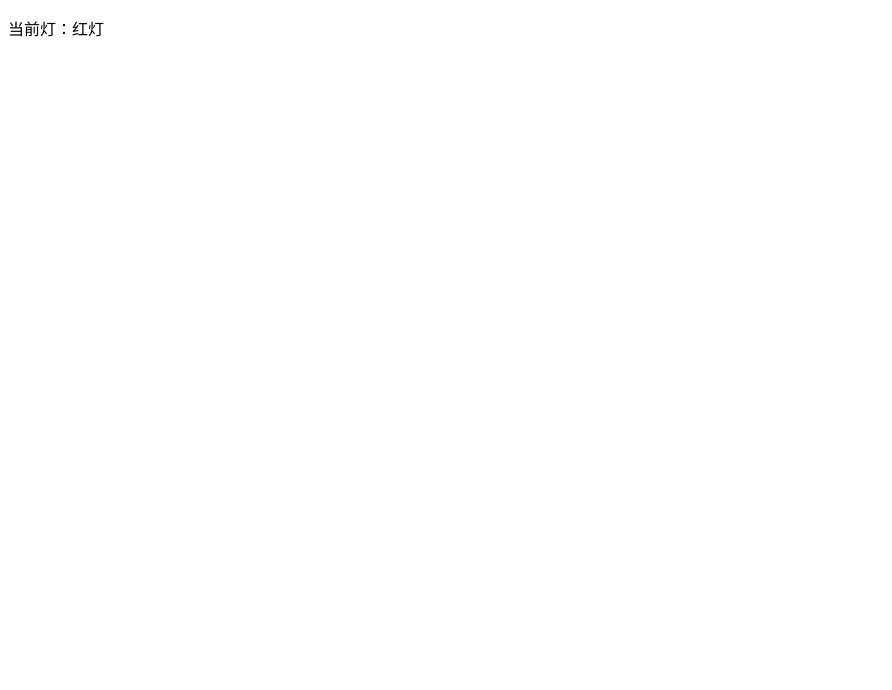
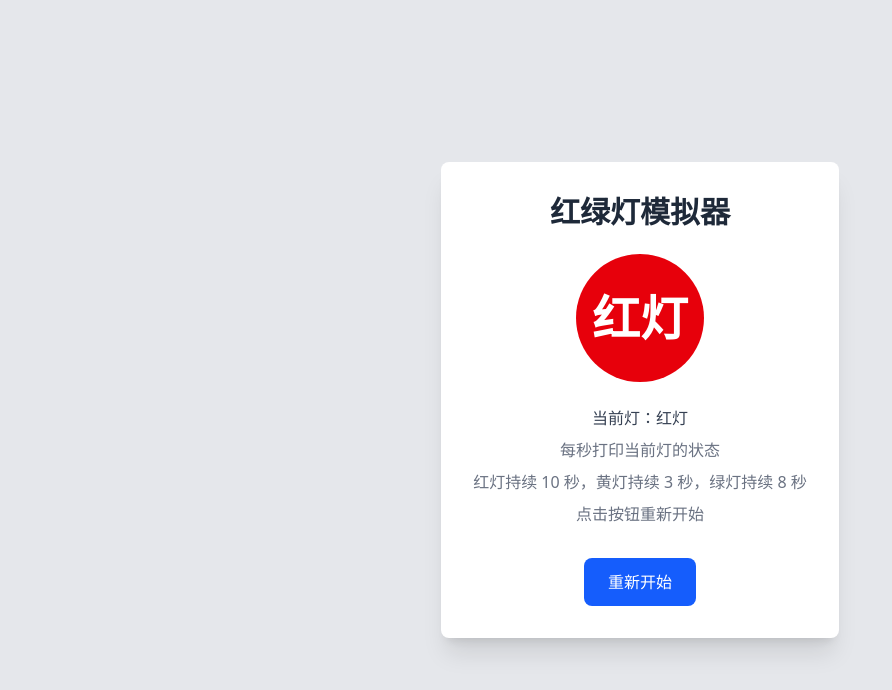
Before and after one commit to zhxsi/demo, a Vue app: page / in a window 1280 px wide. Shown: the top 690 px of the page, without its empty margins (0-892 px from the left). Built offline with nearby package versions, Linux system fonts and the light colour scheme.

Commit message:
添加 Tailwind CSS 支持并重构红绿灯组件样式和逻辑

```diff
--- a/package.json
+++ b/package.json
@@ -9,6 +9,8 @@
     "preview": "vite preview"
   },
   "dependencies": {
+    "@tailwindcss/vite": "^4.0.16",
+    "tailwindcss": "^4.0.16",
     "vue": "^3.5.13"
   },
   "devDependencies": {
--- a/src/App.vue
+++ b/src/App.vue
@@ -1,6 +1,28 @@
 <template>
-  <div>
-    <p>当前灯：{{ currentLight }}</p>
+  <div class="w-full h-screen flex justify-center items-center bg-gray-200">
+    <div class="bg-white shadow-xl rounded-lg p-8 text-center">
+      <h1 class="text-3xl font-extrabold mb-6 text-gray-800">红绿灯模拟器</h1>
+      <div
+        class="text-5xl font-bold mb-6 w-32 h-32 flex items-center justify-center rounded-full m-auto"
+        :class="{
+          'bg-red-600 text-white': currentLight === '红灯',
+          'bg-green-600 text-white': currentLight === '绿灯',
+          'bg-yellow-600 text-white': currentLight === '黄灯',
+        }"
+      >
+        {{ currentLight }}
+      </div>
+      <p class="text-gray-700 mb-2">当前灯：{{ currentLight }}</p>
+      <p class="text-gray-500 mb-2">每秒打印当前灯的状态</p>
+      <p class="text-gray-500 mb-2">红灯持续 10 秒，黄灯持续 3 秒，绿灯持续 8 秒</p>
+      <p class="text-gray-500 mb-4">点击按钮重新开始</p>
+      <button
+        @click="restartTrafficLight"
+        class="mt-4 bg-blue-600 text-white px-6 py-3 rounded-lg hover:bg-blue-700 hover:scale-105 active:scale-95 transition-transform"
+      >
+        重新开始
+      </button>
+    </div>
   </div>
 </template>
 
@@ -11,50 +33,57 @@ import { ref, onMounted, onUnmounted } from 'vue'
 const currentLight = ref('红灯')
 let timer = null
 
-// 红绿灯逻辑
+// 红绿灯持续时间配置
+const lightDurations = {
+  红灯: 10000, // 红灯持续 10 秒
+  黄灯: 3000,  // 黄灯持续 3 秒
+  绿灯: 8000,  // 绿灯持续 8 秒
+}
+
+// 延迟函数
+const sleep = (duration) => new Promise((resolve) => setTimeout(resolve, duration))
+
+// 启动红绿灯逻辑
 const performTrafficLight = async (startLight = '红灯') => {
-  console.log('initialLight', startLight)
-  currentLight.value = startLight // 初始为红灯
-
-  const lightDurations = {
-    '红灯': 10000, // 红灯持续 10 秒
-    '黄灯': 3000,  // 黄灯持续 3 秒
-    '绿灯': 8000   // 绿灯持续 8 秒
-  }
-
-  const sleep = (duration) => new Promise(resolve => setTimeout(resolve, duration))
-
-  // 定时器：每秒打印当前灯的状态
-  const logCurrentLight = () => {
-    console.log(`当前灯（等待中）：${currentLight.value}`)
-    timer = setTimeout(logCurrentLight, 1000)
-  }
+  clearTimer() // 清理定时器
+  currentLight.value = startLight
   logCurrentLight()
 
   try {
     while (true) {
       console.log(`当前灯：${currentLight.value}`)
+      await sleep(lightDurations[currentLight.value]) // 等待当前灯的持续时间
 
-      // 等待当前灯的持续时间
-      await sleep(lightDurations[currentLight.value])
-
-      // 根据当前灯切换到下一个灯
-      switch (currentLight.value) {
-        case '红灯':
-          currentLight.value = '绿灯'
-          break
-        case '绿灯':
-          currentLight.value = '黄灯'
-          break
-        case '黄灯':
-          currentLight.value = '红灯'
-          break
-      }
+      // 切换到下一个灯
+      currentLight.value =
+        currentLight.value === '红灯'
+          ? '绿灯'
+          : currentLight.value === '绿灯'
+          ? '黄灯'
+          : '红灯'
     }
   } finally {
-    // 清理定时器
+    clearTimer()
+  }
+}
+
+// 定时器：每秒打印当前灯的状态
+const logCurrentLight = () => {
+  console.log(`当前灯（等待中）：${currentLight.value}`)
+  timer = setTimeout(logCurrentLight, 1000)
+}
+
+// 清理定时器
+const clearTimer = () => {
+  if (timer) {
     clearTimeout(timer)
+    timer = null
   }
+}
+
+// 重新启动红绿灯
+const restartTrafficLight = () => {
+  performTrafficLight('红灯')
 }
 
 // 在组件挂载时启动红绿灯逻辑
@@ -64,12 +93,6 @@ onMounted(() => {
 
 // 在组件卸载时清理定时器
 onUnmounted(() => {
-  if (timer) {
-    clearTimeout(timer)
-  }
+  clearTimer()
 })
 </script>
-
-<style scoped>
-/* 添加样式（如果需要） */
-</style>
--- /dev/null
+++ b/src/assets/style/tailwindcss.css
@@ -0,0 +1 @@
+@import "tailwindcss";
--- a/src/main.js
+++ b/src/main.js
@@ -1,3 +1,4 @@
 import { createApp } from 'vue'
 import App from './App.vue'
+import "@/assets/style/tailwindcss.css"
 createApp(App).mount('#app')
--- a/vite.config.js
+++ b/vite.config.js
@@ -1,7 +1,14 @@
 import { defineConfig } from 'vite'
 import vue from '@vitejs/plugin-vue'
+import tailwindcss from '@tailwindcss/vite'
 
 // https://vite.dev/config/
 export default defineConfig({
-  plugins: [vue()],
+  plugins: [vue(), tailwindcss()],
+  // 设置别名
+  resolve: {
+    alias: {
+      '@': '/src',
+    },
+  },
 })
```
Also changed, not shown: 1 other file (tests, documents, lock files or other folders).
